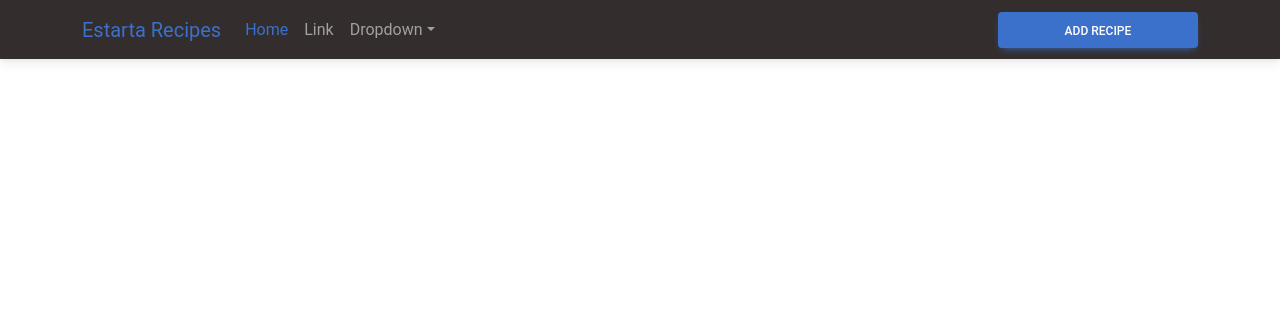
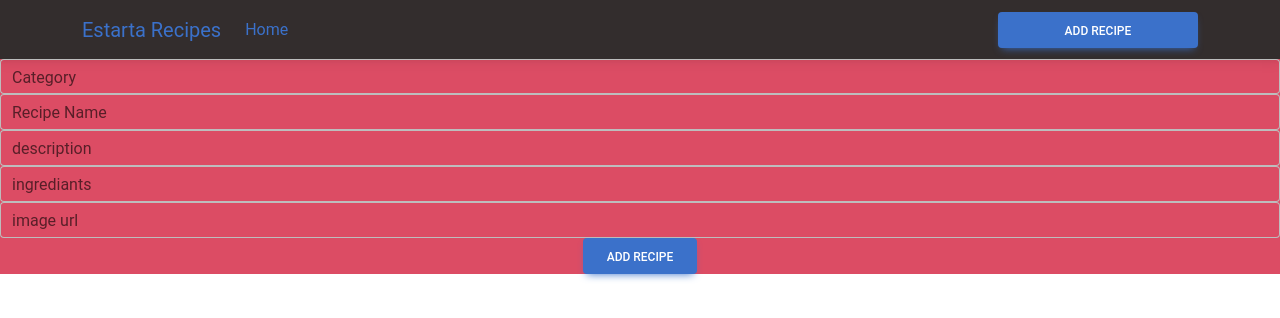
Before and after one commit to Malek-ALdesougi/Estarta-recipes, a React (Create React App) app: page /add-recipe in a window 1280 px wide. Shown: the top 318 px of the page. Built offline with nearby package versions, Linux system fonts and the light colour scheme.

Commit message:
finish the json server add recipe

```diff
--- a/public/data.json
+++ b/public/data.json
@@ -1,8 +1,7 @@
 {
-
-    "Arabic":
-    [
+  "arabic": [
     {
+      "id": "1",
       "name": "Mansaf",
       "description": "Mansaf is the national dish of Jordan. It is a traditional Arabic dish made of lamb cooked in a sauce of fermented dried yogurt called jameed and served over a bed of rice. Mansaf is typically served during special occasions such as weddings, Eid al-Fitr, and Eid al-Adha.",
       "ingredients": [
@@ -18,6 +17,7 @@
       "picture_url": "https://media.istockphoto.com/id/516951660/photo/jordanian-mansaf.jpg?b=1&s=612x612&w=0&k=20&c=L0Bk5mRv6DwwH1XLwQpqBPxSFhqfYpAx-xKUQYh3wSM="
     },
     {
+      "id": "2",
       "name": "Maqloba",
       "description": "Maqloba is a popular Palestinian dish that consists of layers of rice, vegetables, and meat cooked together in a pot, then flipped over to create a beautiful and delicious one-pot meal. The name Maqloba translates to 'upside down' in Arabic.",
       "ingredients": [
@@ -32,6 +32,7 @@
       "picture_url": "https://images.pexels.com/photos/7469422/pexels-photo-7469422.jpeg?auto=compress&cs=tinysrgb&w=1260&h=750&dpr=2"
     },
     {
+      "id": "3",
       "name": "Mesakan",
       "description": "Mesakan is a traditional Lebanese dish that consists of stuffed lamb or beef intestines with a mixture of rice, ground meat, onions, and spices. The stuffed intestines are then cooked in a tomato-based sauce and served with bread or rice.",
       "ingredients": [
@@ -45,8 +46,9 @@
       "picture_url": "https://amiraspantry.com/wp-content/uploads/2020/03/musakhan-I.jpg"
     }
   ],
-    "Japanese": [
+  "japanese": [
     {
+      "id": "1",
       "name": "Sushi",
       "description": "Sushi is a traditional Japanese dish made of vinegar rice that is usually topped with seafood or vegetables. The sushi can be served raw or cooked, and is often accompanied by soy sauce, wasabi, and pickled ginger.",
       "ingredients": [
@@ -59,6 +61,7 @@
       "picture_url": "https://images.pexels.com/photos/2098085/pexels-photo-2098085.jpeg?auto=compress&cs=tinysrgb&w=1260&h=750&dpr=2"
     },
     {
+      "id": "2",
       "name": "Ramen",
       "description": "Ramen is a popular Japanese noodle soup that typically consists of wheat noodles, broth, and toppings such as sliced pork, green onions, and bamboo shoots. There are many regional variations of ramen throughout Japan.",
       "ingredients": [
@@ -71,6 +74,7 @@
       "picture_url": "https://images.pexels.com/photos/884600/pexels-photo-884600.jpeg?auto=compress&cs=tinysrgb&w=1260&h=750&dpr=2"
     },
     {
+      "id": "3",
       "name": "Tempura",
       "description": "Tempura is a Japanese dish that consists of seafood or vegetables that are battered and deep-fried until crispy. The batter is usually made with a mixture of flour, water, and egg yolk, and the dish is often served with a dipping sauce made of soy sauce, mirin, and dashi.",
       "ingredients": [
@@ -83,10 +87,26 @@
         "Dashi"
       ],
       "picture_url": "https://images.pexels.com/photos/14623904/pexels-photo-14623904.jpeg?auto=compress&cs=tinysrgb&w=1260&h=750&dpr=2"
+    },
+    {
+      "name": "jsjjs",
+      "description": "this is the test thanks ",
+      "ingredients": [
+        "malek",
+        "malek",
+        "malek",
+        "mlkaj",
+        "kjdfj",
+        "kjdfkdjf",
+        "ajflkdj"
+      ],
+      "picture_url": "https://images.pexels.com/photos/640781/pexels-photo-640781.jpeg?auto=compress&cs=tinysrgb&w=1260&h=750&dpr=2",
+      "id": "Wf0pPiK"
     }
   ],
-    "European": [
+  "european": [
     {
+      "id": "1",
       "name": "Fish and Chips",
       "description": "Fish and chips is a popular British dish that consists of battered and deep-fried fish, typically cod or haddock, and thick-cut fries. It is often served with mushy peas, tartar sauce, and a lemon wedge. Fish and chips has been a staple of British cuisine since the mid-19th century and is still a beloved dish today.",
       "ingredients": [
@@ -104,6 +124,7 @@
       "picture_url": "https://images.pexels.com/photos/12310564/pexels-photo-12310564.jpeg?auto=compress&cs=tinysrgb&w=1260&h=750&dpr=2"
     },
     {
+      "id": "2",
       "name": "Paella",
       "description": "Paella is a Spanish rice dish that originated in Valencia. It typically contains saffron, which gives it its distinct yellow color, and a variety of seafood, meat, and vegetables, such as shrimp, chicken, and bell peppers. Paella is often served at family gatherings and celebrations in Spain.",
       "ingredients": [
@@ -123,6 +144,7 @@
       "picture_url": "https://images.pexels.com/photos/8969237/pexels-photo-8969237.jpeg?auto=compress&cs=tinysrgb&w=1260&h=750&dpr=2"
     },
     {
+      "id": "3",
       "name": "Wiener Schnitzel",
       "description": "Wiener Schnitzel is a traditional Austrian dish made from breaded and pan-fried veal cutlets. It is typically served with lemon wedges, lingonberry sauce, and a side of potatoes or salad. Wiener Schnitzel is a staple of Austrian cuisine and is considered one of the country's national dishes.",
       "ingredients": [
@@ -138,8 +160,9 @@
       "picture_url": "https://images.pexels.com/photos/1352274/pexels-photo-1352274.jpeg?auto=compress&cs=tinysrgb&w=1260&h=750&dpr=2"
     }
   ],
-    "Italian": [
+  "italian": [
     {
+      "id": "1",
       "name": "Pizza Margherita",
       "description": "Pizza Margherita is a classic Neapolitan pizza that originated in Naples, Italy. It is made with a thin crust, tomato sauce, fresh mozzarella cheese, and fresh basil leaves. The pizza is cooked in a wood-fired oven and is often topped with a drizzle of olive oil.",
       "ingredients": [
@@ -153,6 +176,7 @@
       "picture_url": "https://images.pexels.com/photos/14391207/pexels-photo-14391207.jpeg?auto=compress&cs=tinysrgb&w=1260&h=750&dpr=2"
     },
     {
+      "id": "2",
       "name": "Lasagna",
       "description": "Lasagna is a classic Italian dish that is made with layers of pasta, meat sauce, and cheese. The pasta is layered with a rich tomato sauce, ground beef or pork, and a mixture of ricotta, mozzarella, and Parmesan cheese. The dish is baked until the cheese is melted and bubbly.",
       "ingredients": [
@@ -171,6 +195,7 @@
       "picture_url": "https://images.pexels.com/photos/5864346/pexels-photo-5864346.jpeg?auto=compress&cs=tinysrgb&w=1260&h=750&dpr=2"
     },
     {
+      "id": "3",
       "name": "Pesto Pasta",
       "description": "Pesto Pasta is a classic Italian dish that is made with a basil pesto sauce and pasta. The pesto sauce is made with fresh basil leaves, garlic, pine nuts, Parmesan cheese, and olive oil. The sauce is tossed with cooked pasta and can be served hot or cold.",
       "ingredients": [
--- a/src/App.js
+++ b/src/App.js
@@ -6,6 +6,7 @@ import Home from './pages/Home/Home';
 import NavBar from './components/navBar/NavBar';
 import SingleRecipe from './components/singleRecipe/SingleRecipe';
 import SingleDish from './components/SingleDish/SingleDish';
+import AddRecipe from './pages/AddRecipe/AddRecipe';
 
 //useEffect
 import { useEffect } from 'react';
@@ -32,6 +33,7 @@ function App() {
           <Route path='/' element={<Home />} />
           <Route path='/single-recipe/:recipe' element={<SingleRecipe />} />
           <Route path='/single-recipe/:recipe/:dish' element={<SingleDish />} />
+          <Route path='/add-recipe' element={<AddRecipe />}/>
         </Routes>
       </BrowserRouter>
     </div>
--- a/src/components/navBar/NavBar.jsx
+++ b/src/components/navBar/NavBar.jsx
@@ -17,8 +17,16 @@ import {
   MDBCollapse,
 } from 'mdb-react-ui-kit';
 
+//router dom
+import { useNavigate } from 'react-router-dom';
+
 function NavBar() {
   const [showBasic, setShowBasic] = useState(false);
+  const nav = useNavigate();
+
+  function navigate(){
+    nav('add-recipe');
+  }
 
   return (
     <MDBNavbar expand="lg" light dark bgColor="dark">
@@ -41,25 +49,9 @@ function NavBar() {
                 <Link to={'/'}>Home</Link>
               </MDBNavbarLink>
             </MDBNavbarItem>
-            <MDBNavbarItem>
-              <MDBNavbarLink href="#">Link</MDBNavbarLink>
-            </MDBNavbarItem>
-
-            <MDBNavbarItem>
-              <MDBDropdown>
-                <MDBDropdownToggle tag="a" className="nav-link" role="button">
-                  Dropdown
-                </MDBDropdownToggle>
-                <MDBDropdownMenu>
-                  <MDBDropdownItem link>Action</MDBDropdownItem>
-                  <MDBDropdownItem link>Another action</MDBDropdownItem>
-                  <MDBDropdownItem link>Something else here</MDBDropdownItem>
-                </MDBDropdownMenu>
-              </MDBDropdown>
-            </MDBNavbarItem>
           </MDBNavbarNav>
 
-          <MDBBtn className='w-25' color="primary">Add Recipe</MDBBtn>
+          <MDBBtn onClick={navigate} className='w-25' color="primary">Add Recipe</MDBBtn>
         </MDBCollapse>
       </MDBContainer>
     </MDBNavbar>
--- /dev/null
+++ b/src/components/newRecipe/NewRecipe.jsx
@@ -0,0 +1,47 @@
+//mdb
+import React, { useState } from 'react';
+import { MDBBtn, MDBInput } from 'mdb-react-ui-kit';
+
+function NewRecipe() {
+  const [category, setCategory] = useState('');
+  const [newRecipe, setNewRecipe] = useState({
+    "name": '',
+    "description": '',
+    "ingredients": [],
+    "picture_url": ''
+  });
+
+  function handelNewRecipe(e) {
+    setNewRecipe({ ...newRecipe, [e.target.name]: e.target.value });
+  }
+
+  function handelIngredients(e) {
+    const ingrediantsArray = e.target.value.split(' ');
+    setNewRecipe({ ...newRecipe, ingredients: ingrediantsArray });
+  }
+
+  function handleAddNewRecipe() {
+    try {
+      fetch(`http://localhost:7000/${category}`,
+      {method: 'POST', headers: {
+          'Content-Type': 'application/json',
+        },
+        body: JSON.stringify(newRecipe),
+      })
+    } catch (error) {}
+
+  }
+
+  return <div className="bg-danger col-md-12">
+     <div>
+        <MDBInput onChange={(e) => setCategory(e.target.value)} name='category' label="Category" type="text"/>
+        <MDBInput onChange={(e) => handelNewRecipe(e)} name='name' label="Recipe Name" type="text" />
+        <MDBInput onChange={(e) => handelNewRecipe(e)} name='description' label="description" type="text" />
+        <MDBInput onChange={(e) => handelIngredients(e)} name='ingredients' label="ingrediants" type="text" />
+        <MDBInput onChange={(e) => handelNewRecipe(e)} name='picture_url' label="image url" type="text" />
+        <MDBBtn onClick={handleAddNewRecipe}>Add Recipe</MDBBtn>
+      </div>
+  </div>;
+}
+
+export default NewRecipe;
--- /dev/null
+++ b/src/pages/AddRecipe/AddRecipe.jsx
@@ -0,0 +1,7 @@
+import NewRecipe from "../../components/newRecipe/NewRecipe";
+
+function AddRecipe() {
+  return <NewRecipe />;
+}
+
+export default AddRecipe;
```
Also changed, not shown: vercel.json (added). Lines whose indentation alone changed are shown as unchanged.
